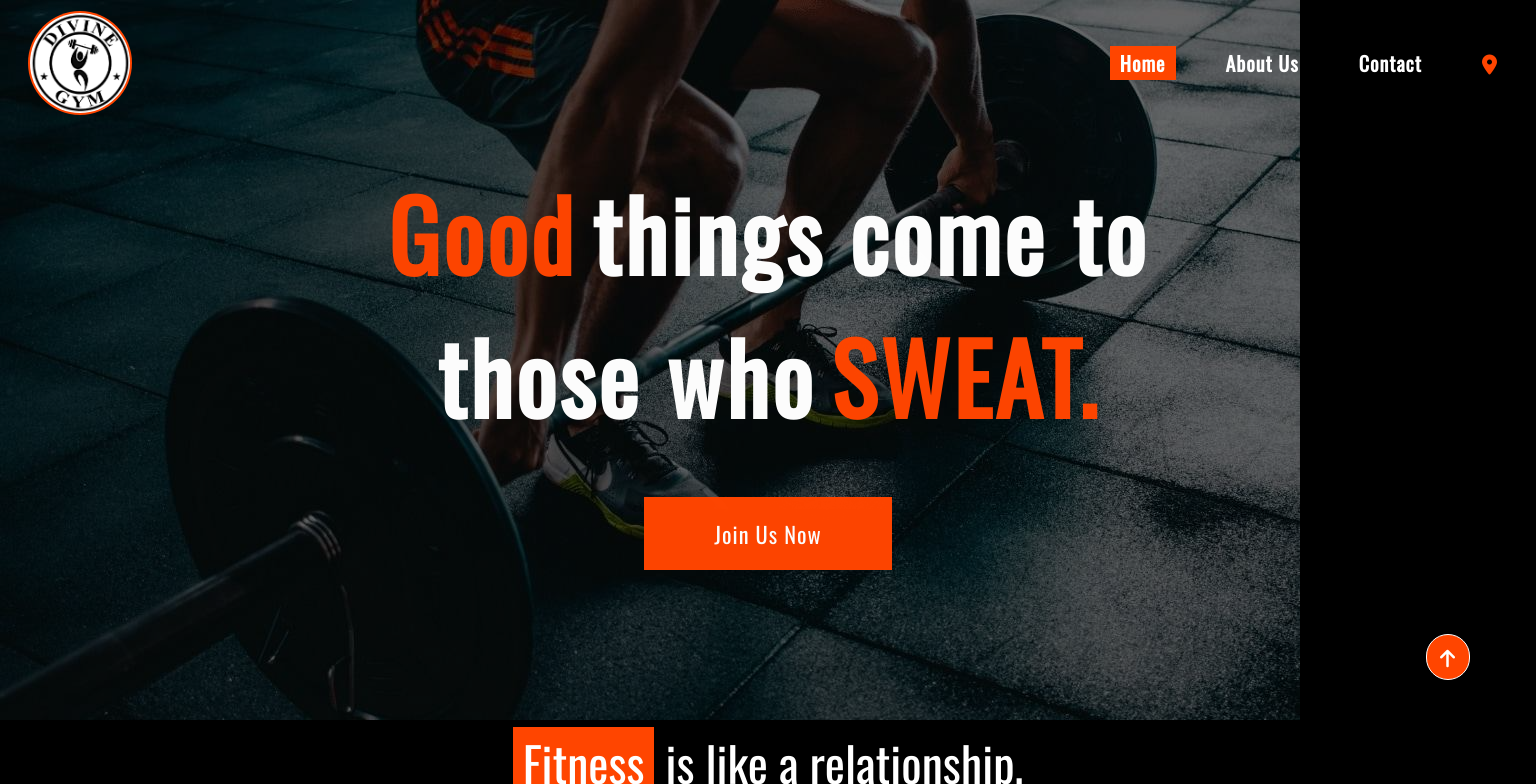
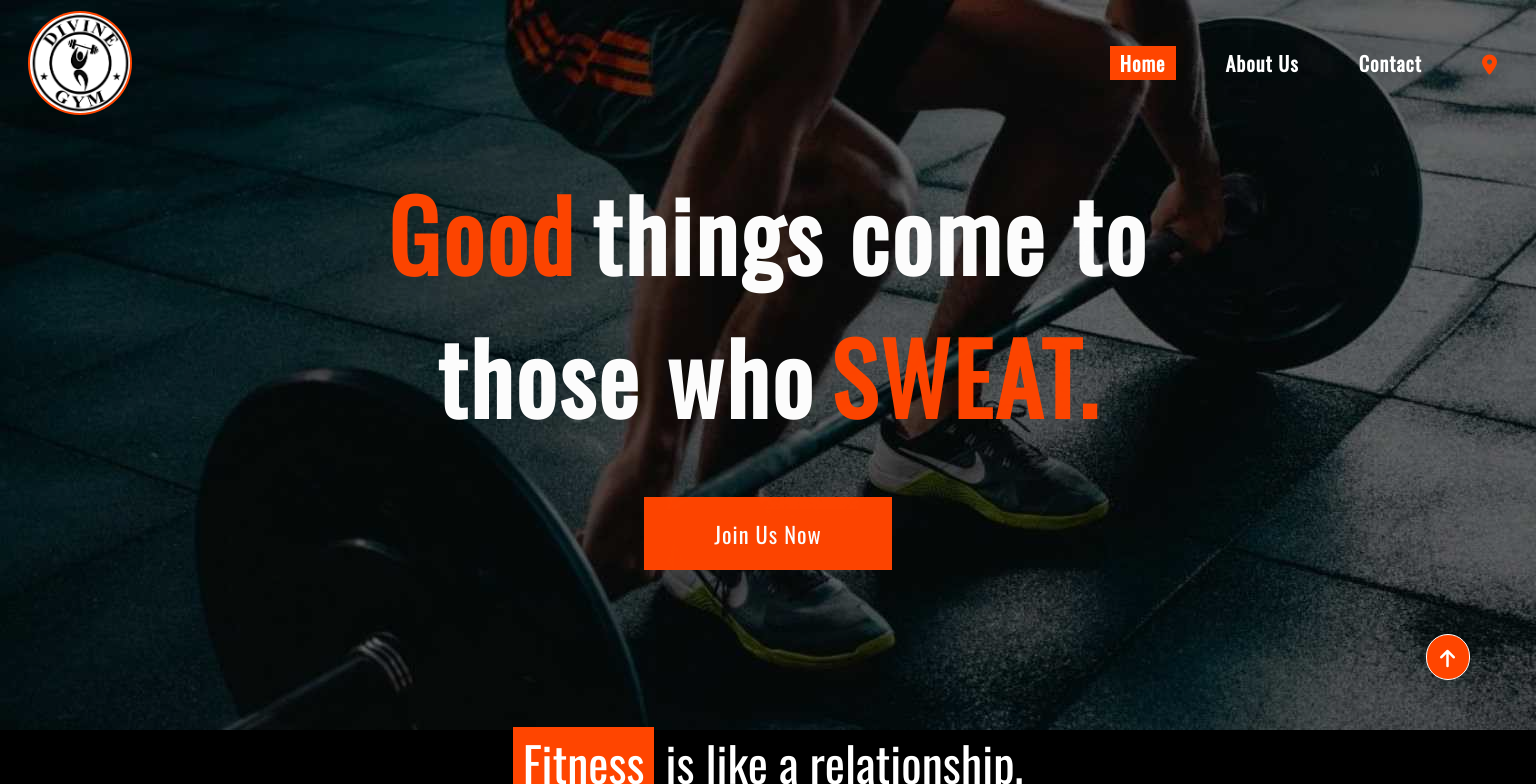
Before and after one commit to ankitsingh2105/GYM-website, a React (Vite) app: page / in a window 1536 px wide. Shown: the top 784 px of the page. Built offline with nearby package versions, Linux system fonts and the light colour scheme.

Commit message:
first commit

```diff
--- a/src/Components/Home/Home.css
+++ b/src/Components/Home/Home.css
@@ -111,3 +111,8 @@
         font-size: 2.23rem;
     }
 }
+@media screen and (min-width: 1289px) {
+    .Home_main::before {
+        background-image: url("./main_back_1200.jpg");
+    }
+}
```
Also changed, not shown: src/Components/Home/main_back_1200.jpg (added).
